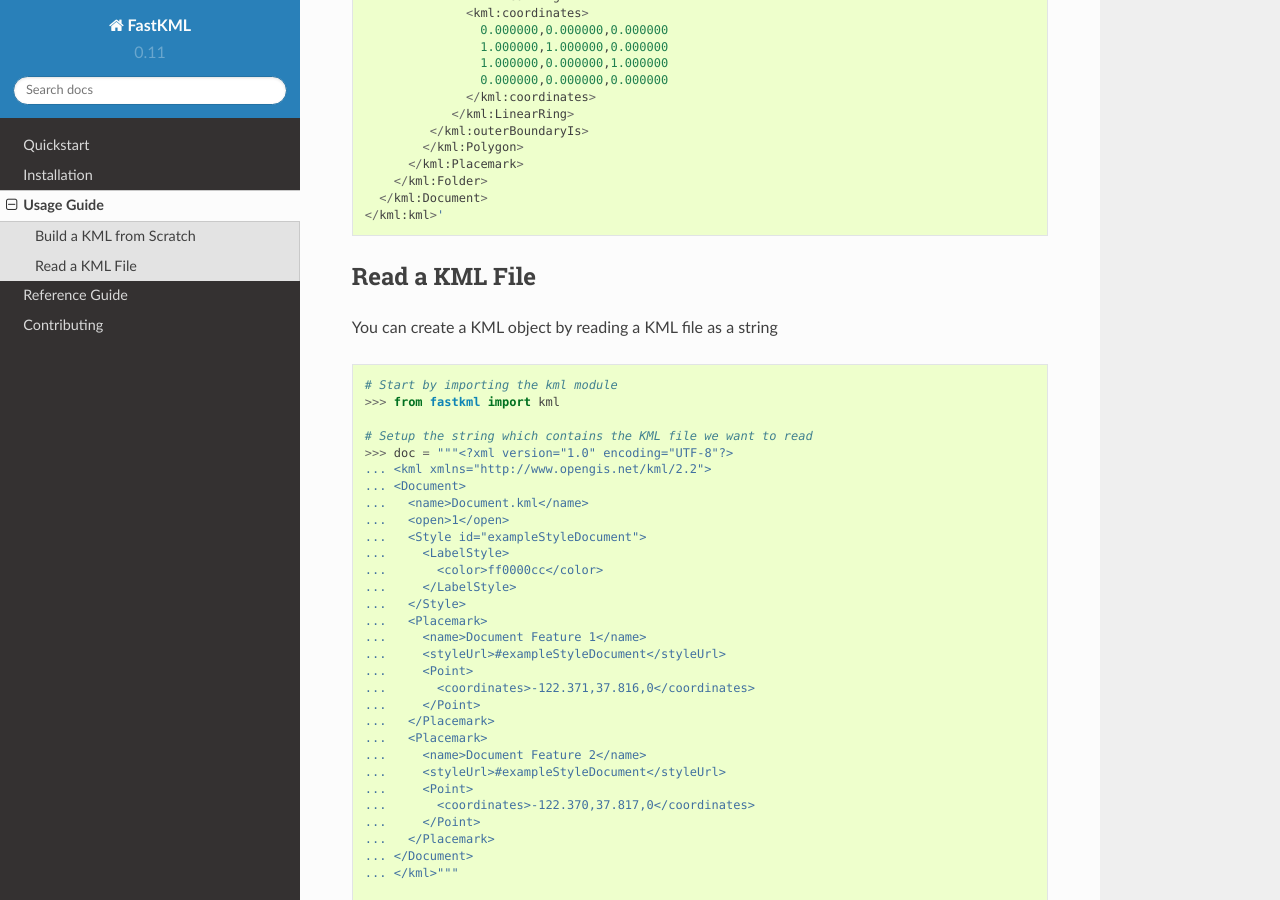
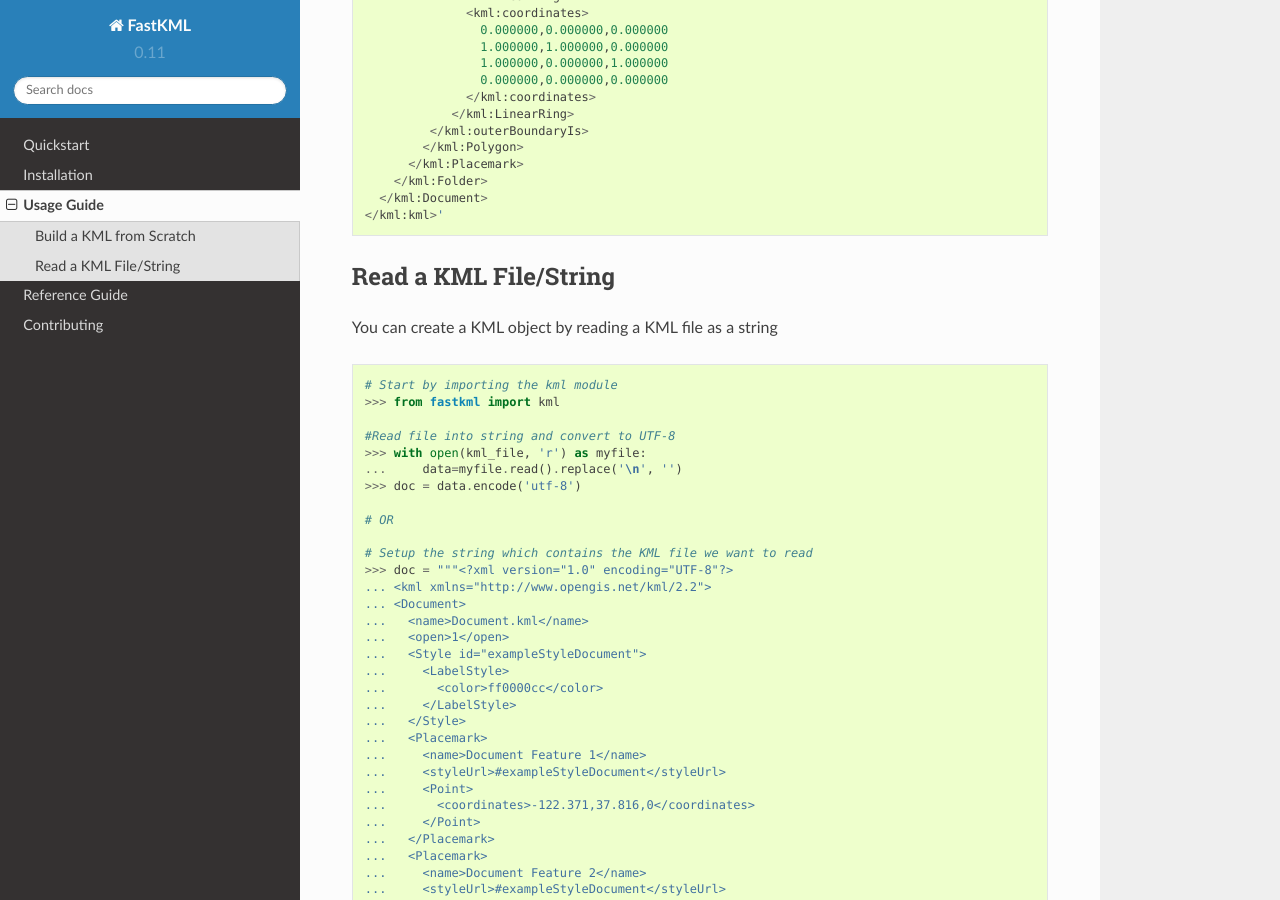
Before and after one commit to cleder/fastkml, a Sphinx documentation site: the page built from docs/usage_guide.rst, in a window 1280 px wide and 900 px high, scrolled down 1452 px. Built offline with Sphinx 7.4.7 and the Read the Docs theme 2.0.0, drawn with Linux system fonts in a browser that asks for light colours.

Commit message:
Add caveat for parsing files from disk
The file parsing does not note encoding caveats. Included this for people using files with unicode encoding. A kludge for now till proper from_file method is introduced.

```diff
--- a/docs/usage_guide.rst
+++ b/docs/usage_guide.rst
@@ -93,7 +93,7 @@ Example how to build a simple KML file from the Python interpreter.
 
 
 
-Read a KML File
+Read a KML File/String
 ---------------
 
 You can create a KML object by reading a KML file as a string
@@ -102,6 +102,13 @@ You can create a KML object by reading a KML file as a string
 
     # Start by importing the kml module
     >>> from fastkml import kml
+
+    #Read file into string and convert to UTF-8
+    >>> with open(kml_file, 'r') as myfile:
+    ...     data=myfile.read().replace('\n', '')
+    >>> doc = data.encode('utf-8')
+
+    # OR
 
     # Setup the string which contains the KML file we want to read
     >>> doc = """<?xml version="1.0" encoding="UTF-8"?>
```
